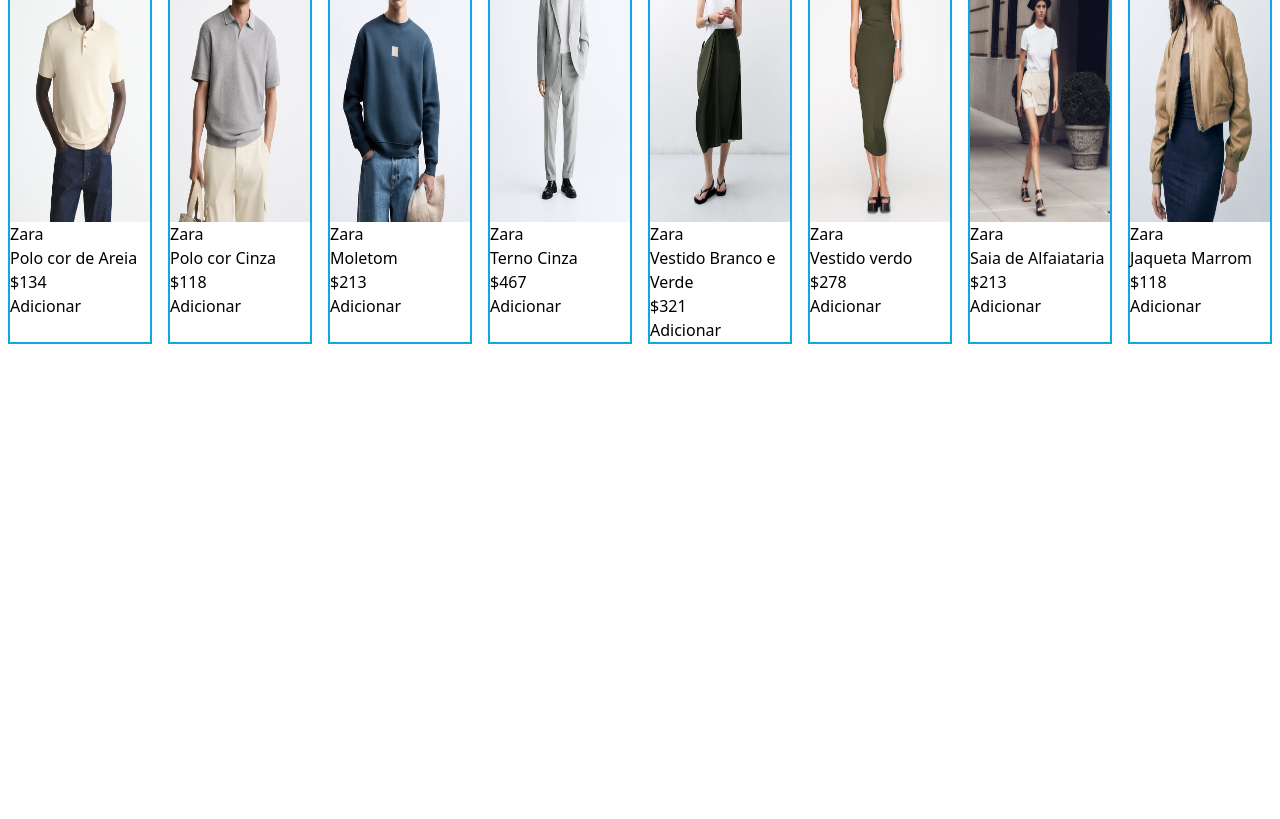
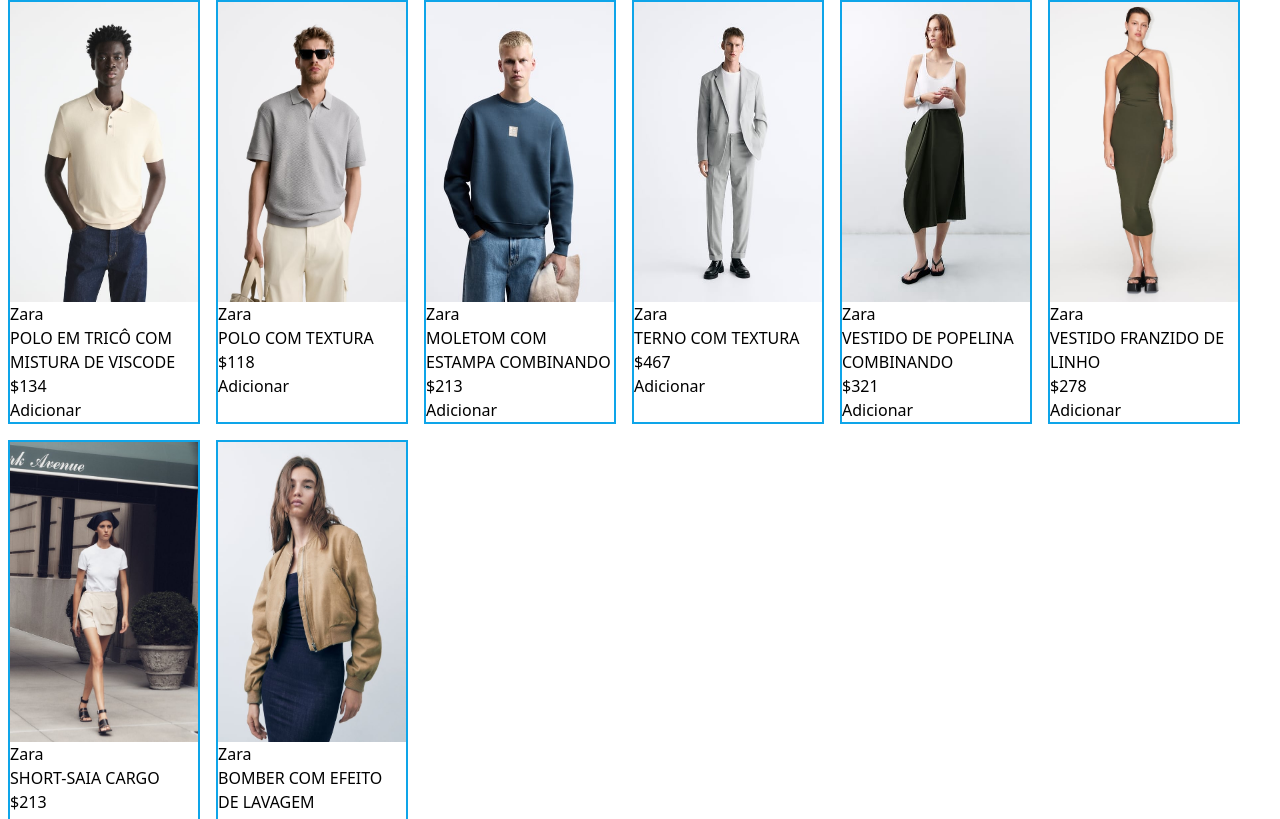
Before and after one commit to vitordavips/Magazine_Hastag, a website built with Vite: page index.html in a window 1280 px wide. Shown: the part 88-907 px from the top of the page. Before the commit the page ends 800 px from the top, so only its background shows below. Built offline with nearby package versions, Linux system fonts and the light colour scheme.

Commit message:
colocando o estilo no site

```diff
--- /dev/null
+++ b/assets/logo/logo.css
@@ -0,0 +1,95 @@
+:root {
+  --random-color: #141117;
+  --random-color: #c3304f;
+  --random-color: #18905e;
+  --random-color: #db9148;
+  --random-color: #cebf4b;
+  --random-color: #ccbf4b;
+  --random-color: #bd3368;
+  --random-color: #df8b48;
+  --random-color: #d8724d;
+  --random-color: #db7b4c;
+  --random-color: #dc8749;
+  --random-color: #dc834a;
+  --random-color: #137d6e;
+  --random-color: #158669;
+  --random-color: #db7f4a;
+  --random-color: #d1554f;
+  --random-color: #14816c;
+  --random-color: #178c63;
+  --random-color: #cc4b4f;
+  --random-color: #b5316a;
+  --random-color: #cd5350;
+  --random-color: #188e60;
+  --random-color: #168867;
+  --random-color: #cd4e4f;
+  --random-color: #cb4850;
+  --random-color: #c9444f;
+  --random-color: #c83f4e;
+  --random-color: #b4b94f;
+  --random-color: #c63950;
+  --random-color: #adb750;
+  --random-color: #c43250;
+  --random-color: #babc4e;
+  --random-color: #c53450;
+  --random-color: #c63650;
+  --random-color: #c8be4a;
+  --random-color: #c73c50;
+  --random-color: #c4314f;
+  --random-color: #c0be4d;
+  --random-color: #51a05b;
+  --random-color: #5ca359;
+  --random-color: #479f5b;
+  --random-color: #c6be4c;
+  --random-color: #429c5c;
+  --random-color: #31965e;
+  --random-color: #29965e;
+  --random-color: #56a25b;
+  --random-color: #37995d;
+  --random-color: #3e9a5c;
+  --random-color: #27945e;
+  --random-color: #1d905e;
+  --random-color: #22935d;
+  --random-color: #16547d;
+  --random-color: #1b2b7d;
+  --random-color: #1e2a7c;
+  --random-color: #184e7d;
+  --random-color: #19417e;
+  --random-color: #19477e;
+  --random-color: #1a3d7e;
+  --random-color: #1d2a7d;
+  --random-color: #1c2a7d;
+  --random-color: #156579;
+  --random-color: #1a397d;
+  --random-color: #8b2e73;
+  --random-color: #732d77;
+  --random-color: #6a2c78;
+  --random-color: #1b357e;
+  --random-color: #7a2d76;
+  --random-color: #1b2e7d;
+  --random-color: #612c7b;
+  --random-color: #852d75;
+  --random-color: #5c2c7b;
+  --random-color: #1b327d;
+  --random-color: #802d75;
+  --random-color: #da754c;
+  --random-color: #d66c4e;
+  --random-color: #a2b752;
+  --random-color: #9ab454;
+  --random-color: #94b354;
+  --random-color: #80ae57;
+  --random-color: #60a55a;
+  --random-color: #74ab57;
+  --random-color: #7aad56;
+  --random-color: #8db056;
+  --random-color: #68a859;
+  --random-color: #89af56;
+  --random-color: #6fa958;
+  --random-color: #962d71;
+  --random-color: #9e2e6f;
+  --random-color: #ad306c;
+  --random-color: #a7306e;
+  --random-color: #175c7c;
+  --random-color: #16617a;
+  --random-color: #1d2461;
+}
--- a/index.html
+++ b/index.html
@@ -5,14 +5,25 @@
   <meta name="viewport" content="width=device-width, initial-scale=1.0">
   <title>Magazine Hastag</title>
   <link rel="stylesheet" href="style.css">
+  <link rel="stylesheet" href="https://cdnjs.cloudflare.com/ajax/libs/font-awesome/6.4.2/css/all.min.css" integrity="sha512-z3gLpd7yknf1YoNbCzqRKc4qyor8gaKU1qmn+CShxbuBusANI9QpRohGBreCFkKxLhei6S9CQXFEbbKuqLg0DA==" crossorigin="anonymous" referrerpolicy="no-referrer" />
+
 </head>
 <body>
+  <section id="carriho" class="fixed top-0 right-0">conteúdo</section>
   <!--Cabeçalho-->
-  <header></header>
-  <!--Menu de navegação-->
-  <!--Conteúdo principal-->
+  <header class="flex bg-indigo-950 p-2 justify-between">
+    <img
+      class="h-16"
+      src="assets/logo/hashtag.svg"
+      alt="Logo"
+    />
+    <div class="text-slate-200 flex gap-2 items-end mx-2">
+      <button><i class="fa-solid fa-user"></i></button>
+      <button><i class="fa-solid fa-cart-shopping"></i></button>
+    </div>
+  </header>
   <main>
-    <section id="container-produto" class="flex"></section>
+    <section id="container-produto" class="flex flex-wrap"></section>
   </main>
   <script src="main.js"></script>
 </body>
--- a/main.js
+++ b/main.js
@@ -1,7 +1,7 @@
 const catalogo = [
     {
         id: 1,
-        nome: "Polo cor de Areia",
+        nome: "POLO EM TRICÔ COM MISTURA DE VISCODE",
         marca: "Zara",
         preco: 134,
         Imagem: "produto-1.jpg",
@@ -9,7 +9,7 @@
     },
     {
         id: 2,
-        nome: "Polo cor Cinza",
+        nome: "POLO COM TEXTURA",
         marca: "Zara",
         preco: 118,
         Imagem: "produto-2.jpg",
@@ -17,7 +17,7 @@
     },
     {
         id: 3,
-        nome: "Moletom",
+        nome: "MOLETOM COM ESTAMPA COMBINANDO",
         marca: "Zara",
         preco: 213,
         Imagem: "produto-3.jpg",
@@ -25,7 +25,7 @@
     },
     {
         id: 4,
-        nome: "Terno Cinza",
+        nome: "TERNO COM TEXTURA",
         marca: "Zara",
         preco: 467,
         Imagem: "produto-4.jpg",
@@ -33,7 +33,7 @@
     },
     {
         id: 5,
-        nome: "Vestido Branco e Verde",
+        nome: "VESTIDO DE POPELINA COMBINANDO",
         marca: "Zara",
         preco: 321,
         Imagem: "produto-5.jpg",
@@ -41,7 +41,7 @@
     },
     {
         id: 6,
-        nome: "Vestido verdo",
+        nome: "VESTIDO FRANZIDO DE LINHO",
         marca: "Zara",
         preco: 278,
         Imagem: "produto-6.jpg",
@@ -49,7 +49,7 @@
     },
     {
         id: 7,
-        nome: "Saia de Alfaiataria",
+        nome: "SHORT-SAIA CARGO",
         marca: "Zara",
         preco: 213,
         Imagem: "produto-7.jpg",
@@ -57,7 +57,7 @@
     },
     {
         id: 8,
-        nome: "Jaqueta Marrom",
+        nome: "BOMBER COM EFEITO DE LAVAGEM",
         marca: "Zara",
         preco: 118,
         Imagem: "produto-8.jpg",
```
Also changed, not shown: assets/logo/hashtag.svg (added), postcss.config.js (renamed from public/postcss.config.js).
